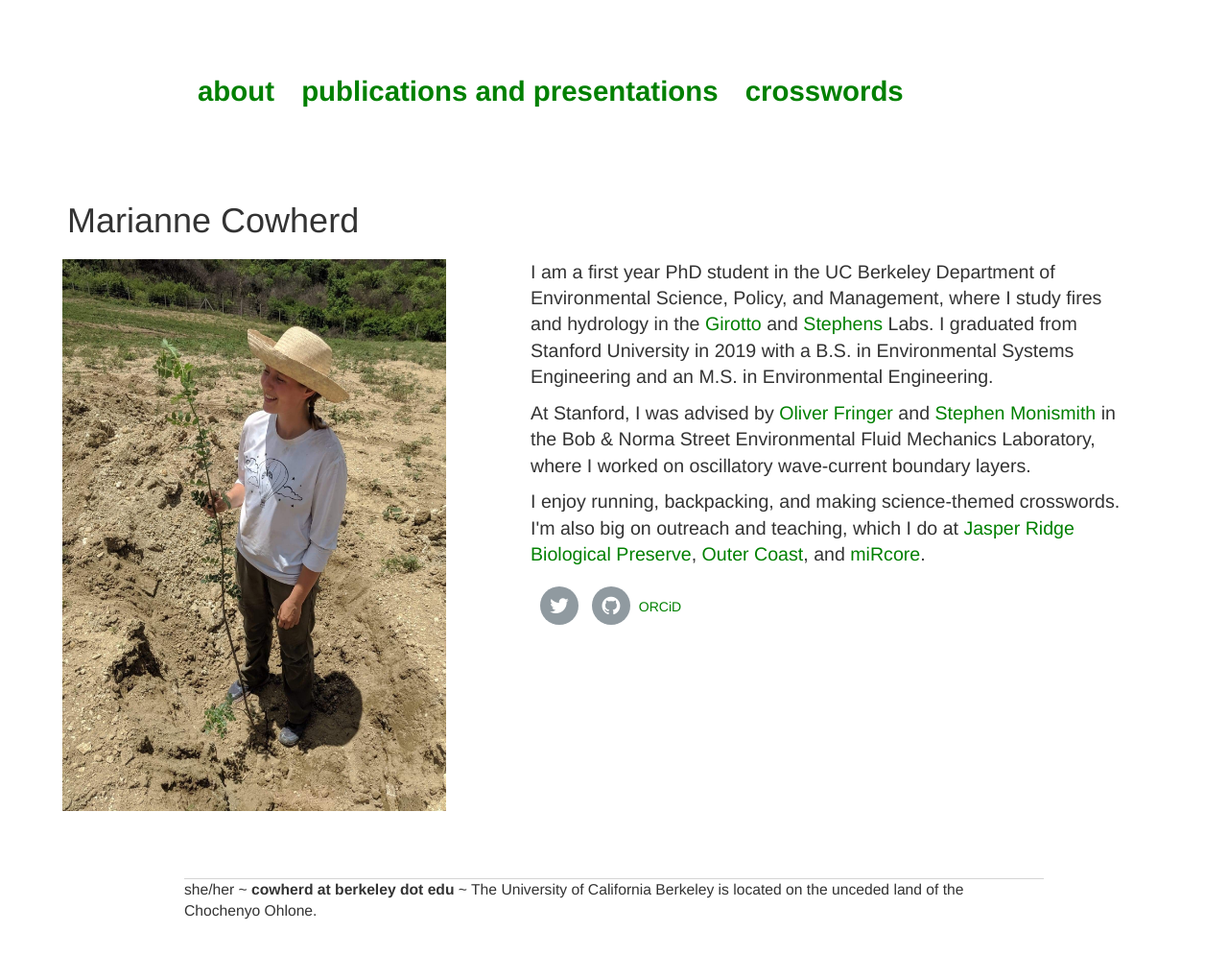
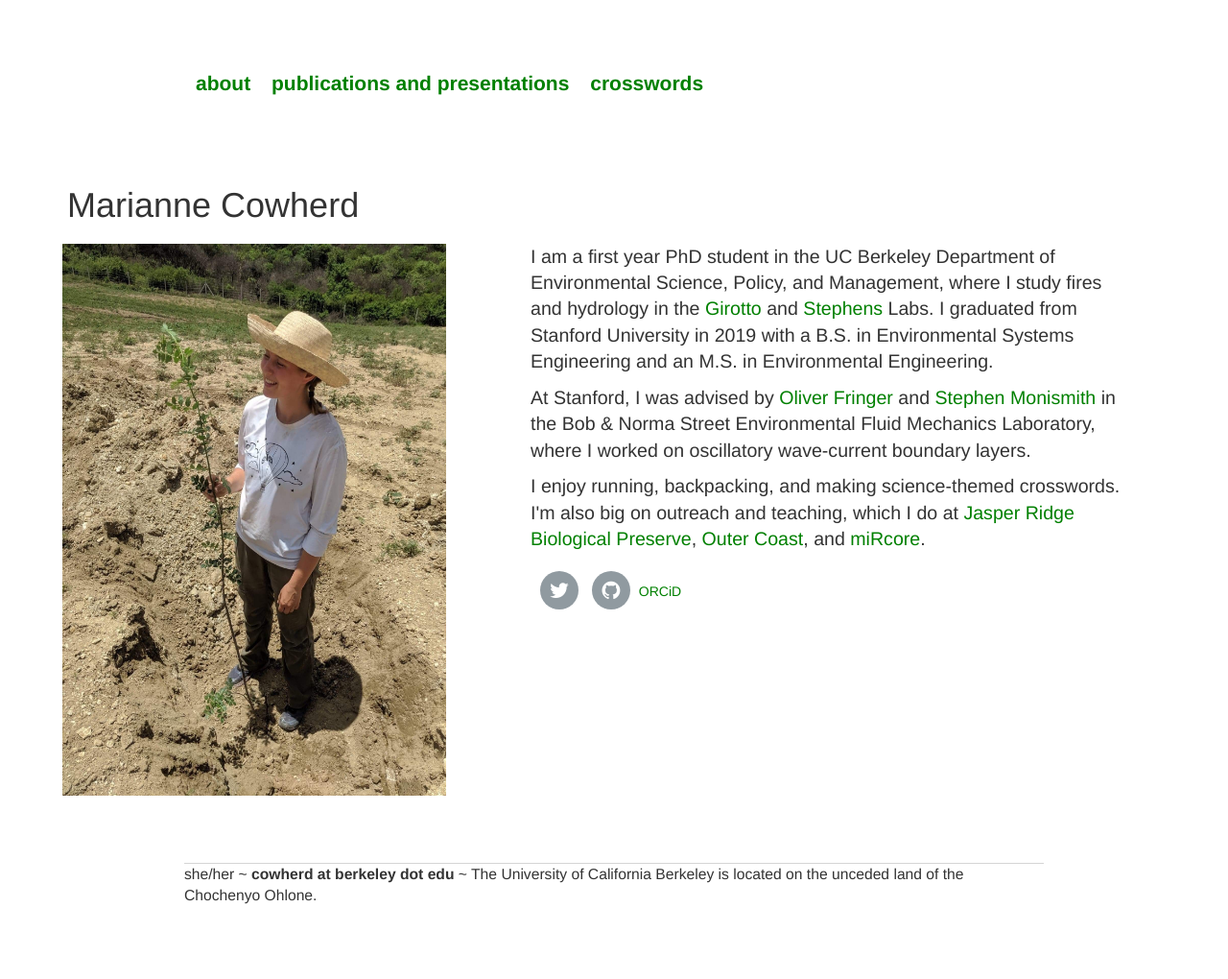
Before and after one commit to mariannecowherd/mariannecowherd.github.io, a Jekyll site: the page built from index.html, in a window 1280 px wide. Shown: the whole page at 96% size. Built offline with Jekyll 4.4.1, drawn with Linux system fonts in a browser that asks for light colours; nearby versions of some CDN libraries.

Commit message:
Update main.css

```diff
--- a/css/main.css
+++ b/css/main.css
@@ -43,13 +43,12 @@ body {
 nav ul, footer ul {
     font-family:'Helvetica', 'Arial', 'Sans-Serif';
     padding: 4px;
-	font-size: 1.4em;
     list-style: none;
     font-weight: bold;
 }
 nav ul li, footer ul li {
     display: inline-block;
-padding: 10px;
+padding: 8px;
 }
 a {
     text-decoration: none;
```
